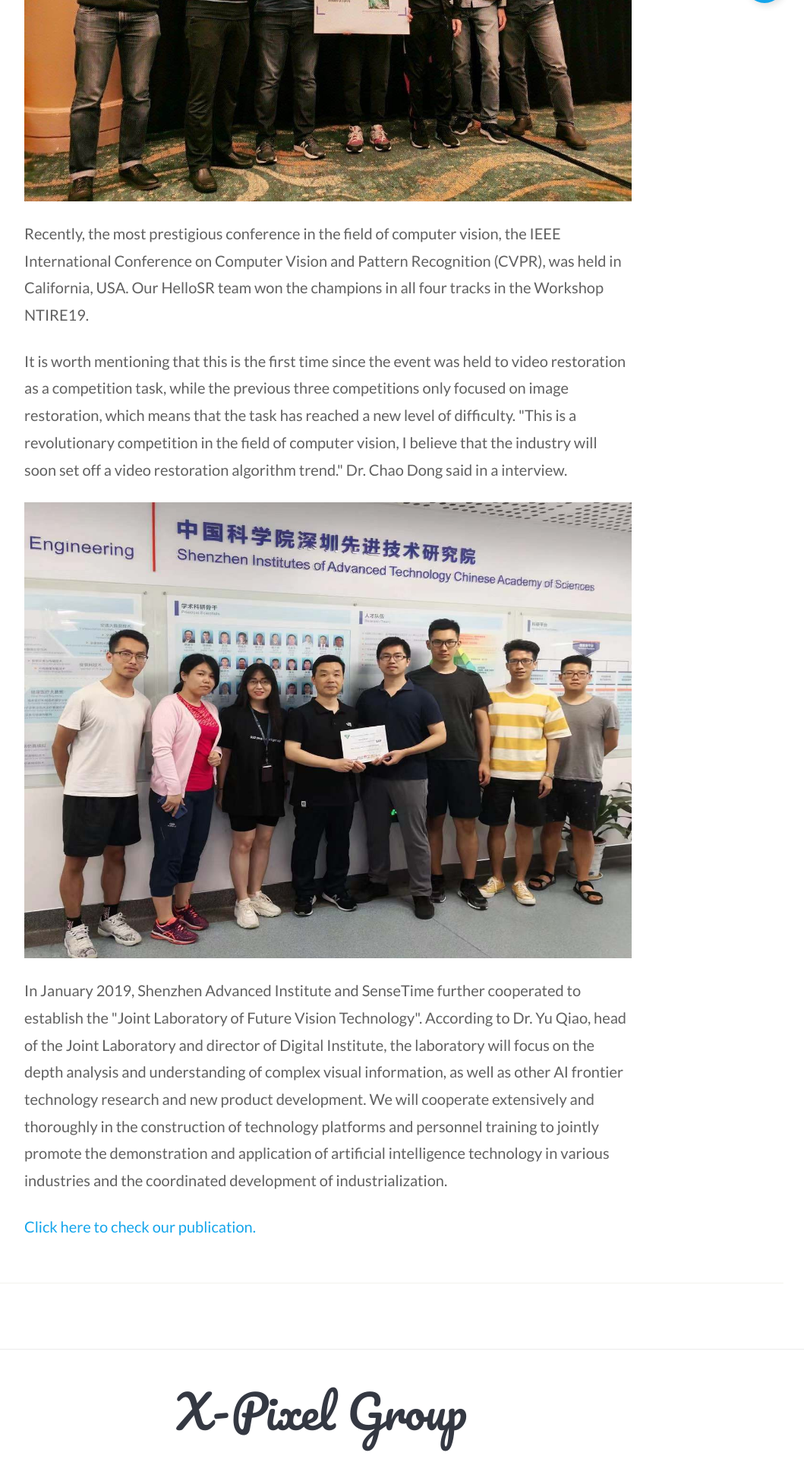
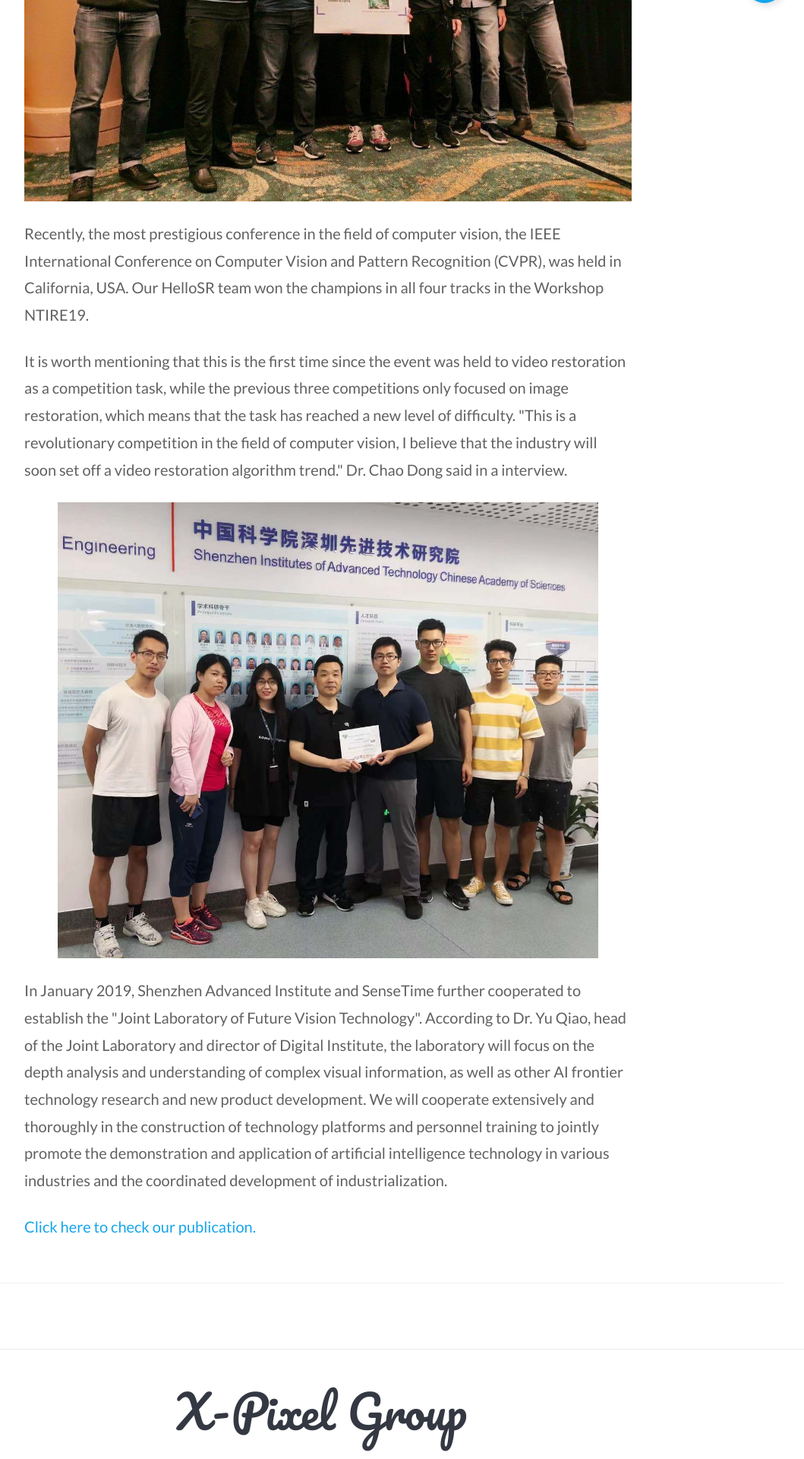
Before and after one commit to SuperLowLevel/SuperLowLevel.github.io, a Jekyll site: the page built from _posts/news/2019-07-02-Our-HelloSR-team-won-the-champions-in-all-four-tracks-in-the-NTIRE19.md, in a window 1280 px wide. Shown: the part 956-2876 px from the top of the page at 76% size, without its empty margins (208-1267 px from the left). Built offline with Jekyll 4.4.1, drawn with Linux system fonts in a browser that asks for light colours.

Commit message:
fix image to adjust mobile

```diff
--- a/_posts/news/2019-07-02-Our-HelloSR-team-won-the-champions-in-all-four-tracks-in-the-NTIRE19.md
+++ b/_posts/news/2019-07-02-Our-HelloSR-team-won-the-champions-in-all-four-tracks-in-the-NTIRE19.md
@@ -15,7 +15,7 @@
 paperLink: https://link.springer.com/chapter/10.1007/978-3-319-10593-2_13  # post paper pdf link here
 ---
 
-<center><img src="http://xpixel.group/images/news/ch2.jpg" width = "800" height = "600"  /></center>
+<center><img src="http://xpixel.group/images/news/ch2.jpg" width = "auto" height = "600"  /></center>
 
 &nbsp;
 &nbsp;
@@ -40,7 +40,7 @@
 &nbsp;
 
 
-<center><img src="http://xpixel.group/images/news/ch1.jpg" width = "800" height = "600"  /></center>
+<center><img src="http://xpixel.group/images/news/ch1.jpg" width = "auto" height = "600"  /></center>
 
 &nbsp;
 <center>
--- a/index.html
+++ b/index.html
@@ -142,7 +142,7 @@
                 {% if post.type == 'paper' and count<3%}
                 {% assign count = count | plus:1 %}
                 <div class="col-lg-4">
-                    <article class="thumbnail thumbnail-4"><img src="{{ BASE_PATH }}/images/paper_teser/{{ post.teser }}" width=400px height=200px alt="">
+                    <article class="thumbnail thumbnail-4"><img src="{{ BASE_PATH }}/images/paper_teser/{{ post.teser }}" width=400px height=200px  alt="">
                         <div class="caption">
                             <h4><a href="{{ post.url }}">{{ post.title }}</a></h4>
                             <p class="text-dark-variant-2">{{ post.author }}</p>
```
Also changed, not shown: _posts/activities/2019-08-09-birthday-chai.md (+1 -1 lines), _posts/news/2019-07-20-Establishment-of-the-X-Pixel-Group.md (+2 -2 lines).
